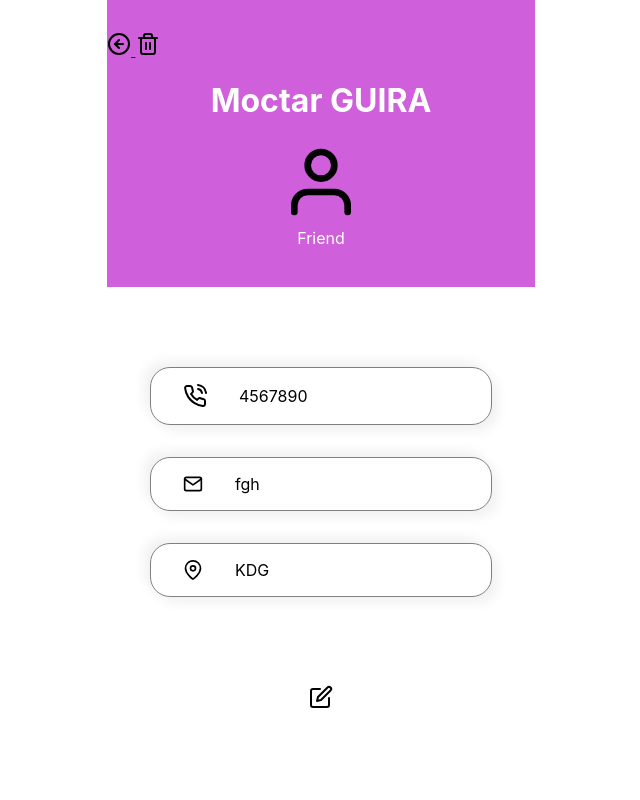
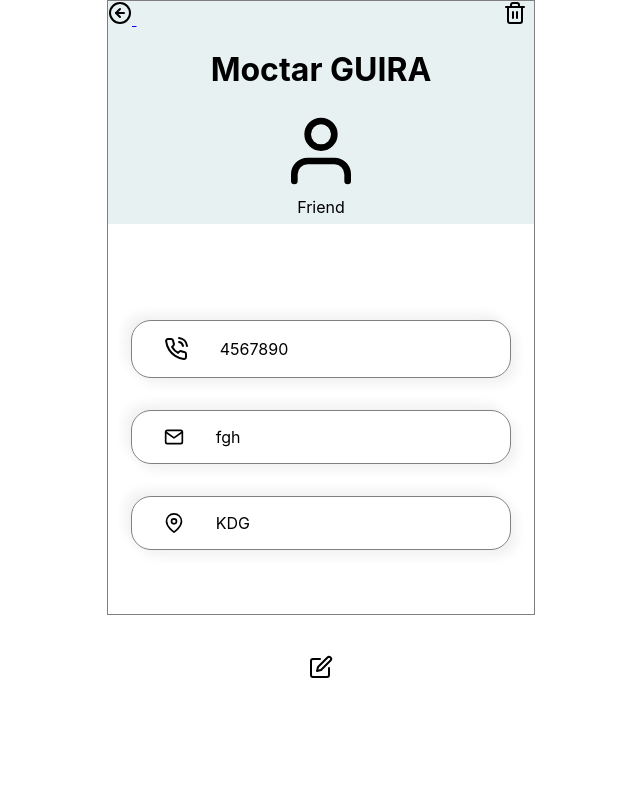
Before and after one commit to Hermane22/bit2021-team1, a PHP site: page /contact-profile.php?id=2 in a window 1280 px wide. Shown: the whole page, without its empty margins (319-959 px from the left). Run offline with PHP 8.4, Linux system fonts and the light colour scheme; data comes from the database, SQL or seed files in the repository.

Commit message:
I changed the design of contact profile page

```diff
--- a/styles-profile.css
+++ b/styles-profile.css
@@ -5,6 +5,7 @@
 body{
 	font-family: 'Inter', sans-serif;
 	margin: 0;
+
 }
 
 .container{
@@ -15,9 +16,12 @@ body{
 }
 
 .hero{
-	color: #fff;
-	background: rgb(207, 95, 218);
-	padding: 2em 0;
+	color: black;
+	border-right: 1px solid gray;
+	border-top: 1px solid gray;
+	border-left: 1px solid gray;
+	padding: 0em 0;
+	background-color: rgb(231, 241, 241);
 }
 
 .back-btn{
@@ -27,7 +31,10 @@ body{
 }
 
 .contact-info{
-	padding: 3em 1.5em;
+	padding: 4em 0.1em;
+	border-bottom: 1px solid gray;
+	border-left: 1px solid gray;
+	border-right: 1px solid gray;
 }
 
 .hero-info{
@@ -71,9 +78,17 @@ p{
 
 
 
-.edit-contact{
-	background-color: white;
+.edit-button{
 	padding: 2.5em 3.5em;
 	text-align: center;
-	color: black;
+
 }
+
+.delete-button{
+	padding-left: 86%;
+	padding-bottom: 0;
+}
+
+.hero a img{
+
+}
```
